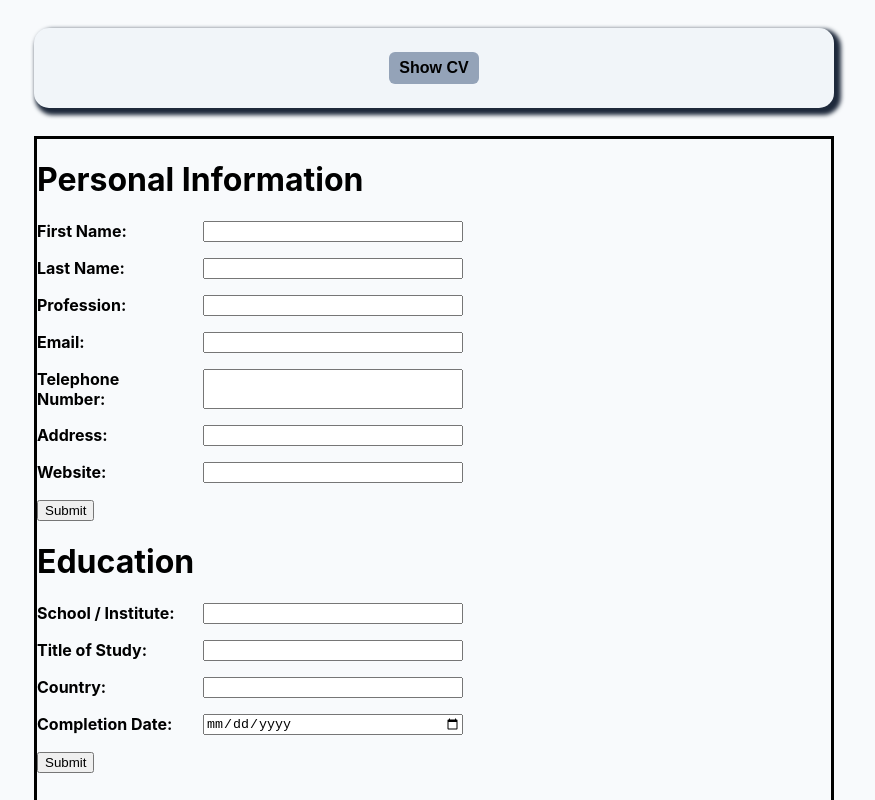
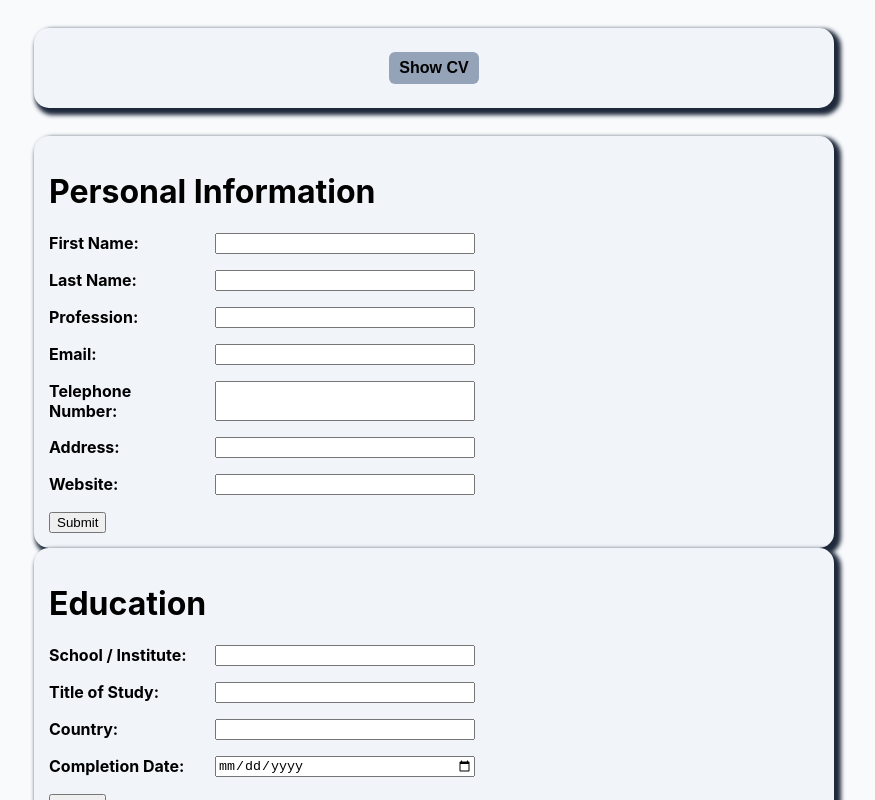
Before and after one commit to EmbryonicDev/cv-application, a React (Create React App) app: page / in a window 1280 px wide. Shown: the top 800 px of the page, without its empty margins (206-1081 px from the left). Built offline with nearby package versions, Linux system fonts and the light colour scheme; the HTML template or start-up script is replaced by a standard one.

Commit message:
Add border / color / bgc / shadow to forms & divs on show CV

```diff
--- a/src/index.css
+++ b/src/index.css
@@ -51,11 +51,24 @@ code {
   box-shadow: inset 0 0 10px #000000
 }
 
+/* Show CV */
+#personalForm,
+#educationForm,
+#experienceForm,
+#personalDiv,
+.educationDiv,
+.experienceDiv {
+  border-radius: 15px;
+  padding: 15px;
+  background: #f1f5f9;
+  box-shadow: 4px 4px 4px 3px #1e293b;
+
+}
+
 #editInfo {
   display: flex;
   flex-direction: column;
   width: 800px;
-  border: solid black;
 }
 
 .inputSet {
```
